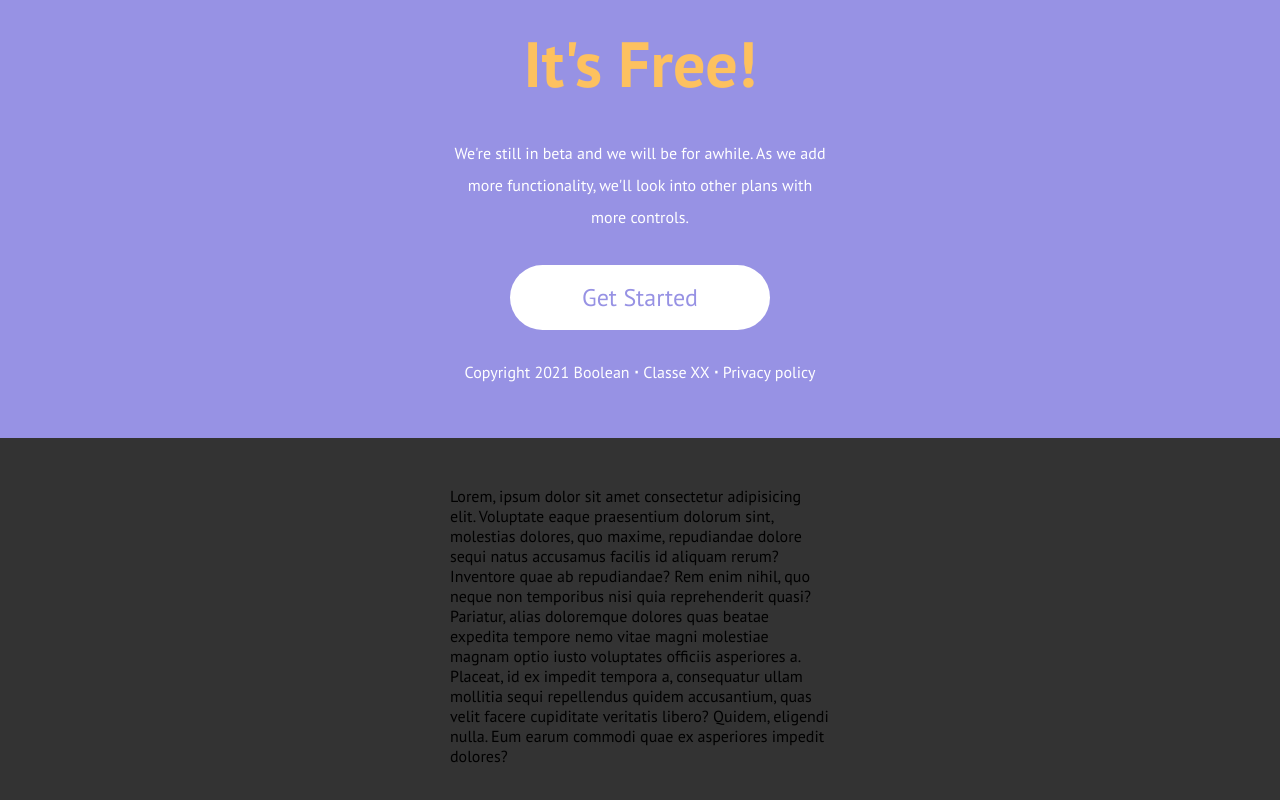
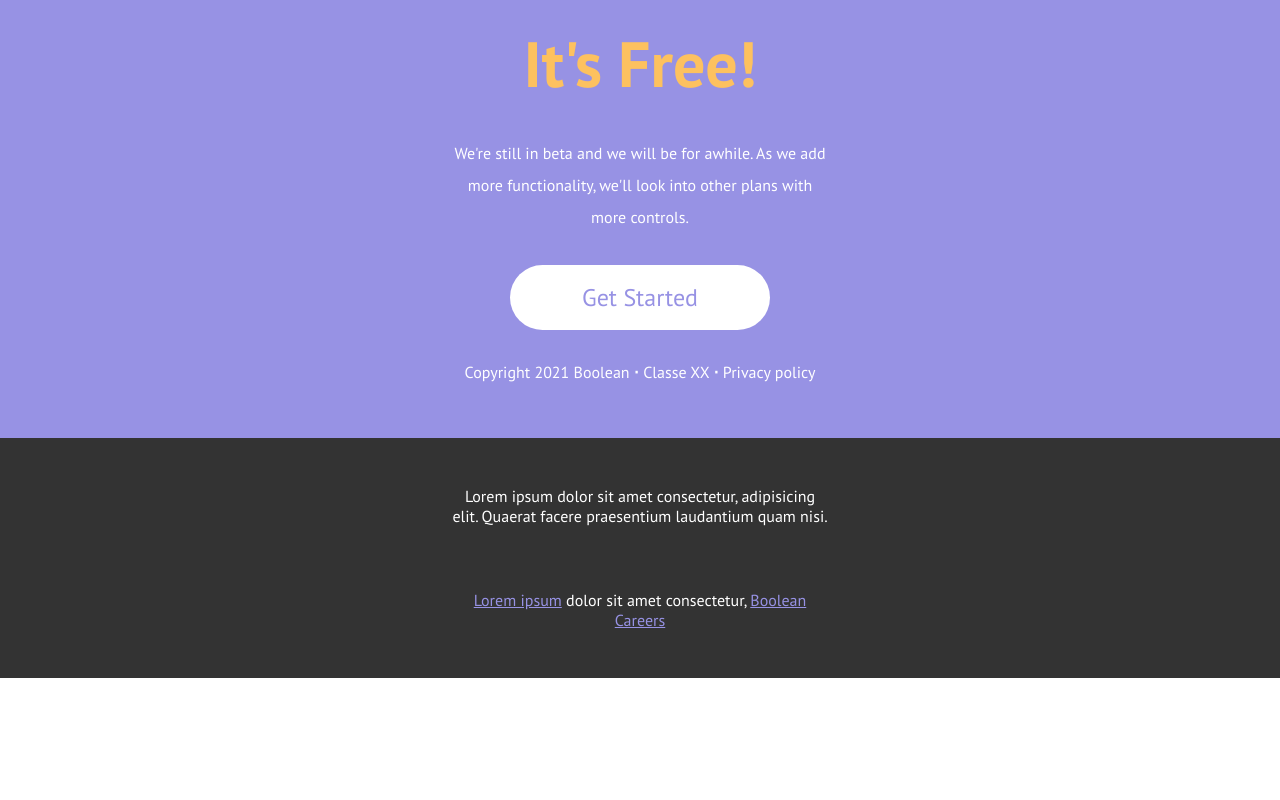
Before and after one commit to Borrellsss/htmlcss-responsive-layout, a plain HTML site: page index.html in a window 1280 px wide. Shown: the part 5038-5838 px from the top of the page. After the commit the page ends 5716 px from the top, so only its background shows below. Drawn offline with Linux system fonts and the light colour scheme.

Commit message:
footer completed

```diff
--- a/css/style.css
+++ b/css/style.css
@@ -391,9 +391,19 @@ section {
 footer {
     padding-top: 3rem;
     padding-bottom: 3rem;
+    text-align: center;
+    color: white;
     background-color: #333333 ;
 }
 
+footer .small-container > div:first-of-type {
+    margin-bottom: 4rem;
+}
+
+footer .small-container > div:last-of-type a {
+    color: #9792e4;
+    text-decoration: underline;
+}
 /********************************************
                     TABLET
 ********************************************/
--- a/index.html
+++ b/index.html
@@ -440,9 +440,19 @@
     <!-- FOOTER -->
     <footer class="small-screen">
         <div class="small-container">
-            Lorem, ipsum dolor sit amet consectetur adipisicing elit. Voluptate eaque praesentium dolorum sint, molestias dolores, quo maxime, repudiandae dolore sequi natus accusamus facilis id aliquam rerum? Inventore quae ab repudiandae?
-            Rem enim nihil, quo neque non temporibus nisi quia reprehenderit quasi? Pariatur, alias doloremque dolores quas beatae expedita tempore nemo vitae magni molestiae magnam optio iusto voluptates officiis asperiores a.
-            Placeat, id ex impedit tempora a, consequatur ullam mollitia sequi repellendus quidem accusantium, quas velit facere cupiditate veritatis libero? Quidem, eligendi nulla. Eum earum commodi quae ex asperiores impedit dolores?
+            <div>
+                Lorem ipsum dolor sit amet consectetur, adipisicing elit. Quaerat facere praesentium laudantium quam nisi.
+            </div>
+
+            <div>
+                <span>
+                    <a href="#">Lorem ipsum</a>
+                </span>
+                dolor sit amet consectetur,
+                <span>
+                    <a href="#">Boolean Careers</a>
+                </span>
+            </div>
         </div>
     </footer>
     <!-- FOOTER END-->
```
